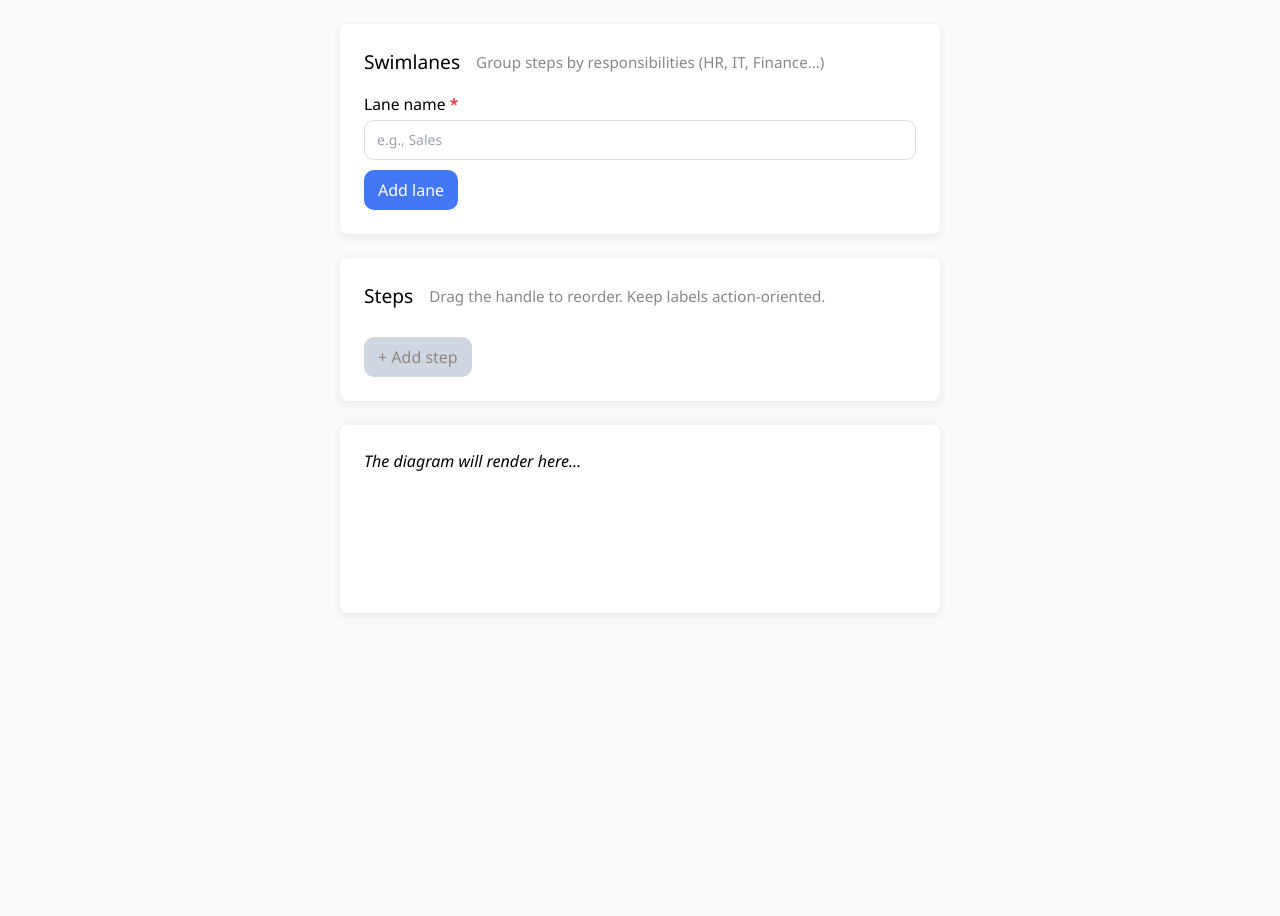
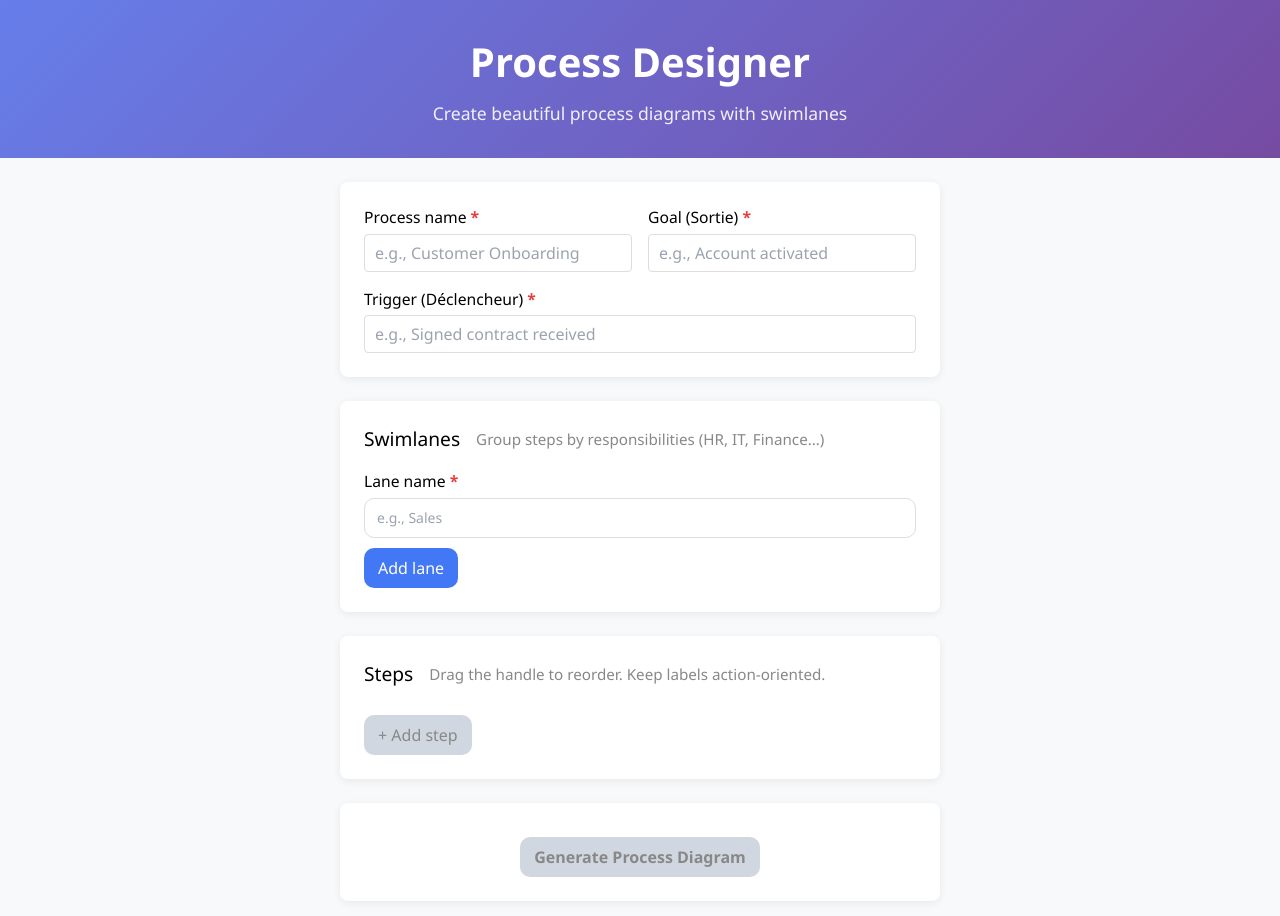
Before and after one commit to Zaymyr/Process_app, a React (Vite) app: page / in a window 1280 px wide. Shown: the top 916 px of the page. Before the commit the page ends 800 px from the top, so only its background shows below. Built offline with nearby package versions, Linux system fonts and the light colour scheme.

Commit message:
Add title and generate button

```diff
--- a/src/App.css
+++ b/src/App.css
@@ -3,6 +3,26 @@ body {
   background: #f8f9fa;
   margin: 0;
   padding: 0;
+}
+
+.header {
+  text-align: center;
+  padding: 32px 24px;
+  background: linear-gradient(135deg, #667eea 0%, #764ba2 100%);
+  color: white;
+  margin-bottom: 0;
+}
+
+.header h1 {
+  margin: 0 0 8px 0;
+  font-size: 2.5em;
+  font-weight: 600;
+}
+
+.header p {
+  margin: 0;
+  font-size: 1.1em;
+  opacity: 0.9;
 }
 
 .card {
@@ -12,6 +32,36 @@ body {
   margin: 24px auto;
   padding: 24px;
   max-width: 600px;
+}
+
+.generate-section {
+  text-align: center;
+}
+
+.generate-btn {
+  font-size: 1.1em;
+  padding: 12px 32px;
+  background: linear-gradient(135deg, #667eea 0%, #764ba2 100%);
+  border: none;
+  border-radius: 8px;
+  color: white;
+  font-weight: 600;
+  cursor: pointer;
+  transition: all 0.3s ease;
+  box-shadow: 0 4px 15px rgba(102, 126, 234, 0.3);
+}
+
+.generate-btn:hover:not(:disabled) {
+  transform: translateY(-2px);
+  box-shadow: 0 6px 20px rgba(102, 126, 234, 0.4);
+}
+
+.generate-btn:disabled {
+  background: #d1d7e0;
+  color: #888;
+  cursor: not-allowed;
+  transform: none;
+  box-shadow: none;
 }
 
 .sec-hdr {
@@ -29,6 +79,16 @@ body {
 .hint {
   font-size: 0.95em;
   color: #888;
+}
+
+.grid2 {
+  display: grid;
+  grid-template-columns: 1fr 1fr;
+  gap: 16px;
+}
+
+.grid2 .full {
+  grid-column: 1 / -1;
 }
 
 .row {
@@ -133,9 +193,15 @@ body {
     max-width: 98vw;
     padding: 12px;
   }
+  .grid2 {
+    grid-template-columns: 1fr;
+  }
   .row {
     flex-direction: column;
     gap: 6px;
+  }
+  .header h1 {
+    font-size: 2em;
   }
 }
 
--- a/src/App.tsx
+++ b/src/App.tsx
@@ -1,5 +1,6 @@
 import './App.css';
 import React, { useState } from "react";
+import { MetaForm } from "./components/MetaForm";
 import { LaneList } from "./components/LaneList";
 import { StepList } from "./components/StepList";
 import { MermaidDiagram } from "./components/MermaidDiagram";
@@ -7,12 +8,18 @@ import { Lane, Step } from "./types";
 import { uid, esc } from "./utils";
 
 export default function App() {
+  // Meta information
+  const [processName, setProcessName] = useState("");
+  const [goal, setGoal] = useState("");
+  const [trigger, setTrigger] = useState("");
+
   const [lanes, setLanes] = useState<Lane[]>([]);
   const [newLaneName, setNewLaneName] = useState("");
   const [steps, setSteps] = useState<Step[]>([]);
   const [touched, setTouched] = useState<Record<string, boolean>>({});
   const [errors, setErrors] = useState<string[]>([]);
   const [mermaidSrc, setMermaidSrc] = useState("");
+  const [isGenerated, setIsGenerated] = useState(false);
 
   // Lane Handlers
   const addLane = () => {
@@ -58,8 +65,41 @@ export default function App() {
     setOverIndex(null);
   };
 
-  // Mermaid diagram generation
-  React.useEffect(() => {
+  // Generate diagram
+  const generateDiagram = () => {
+    // Validate required fields
+    const newTouched = { ...touched };
+    let hasErrors = false;
+
+    if (!processName) {
+      newTouched.processName = true;
+      hasErrors = true;
+    }
+    if (!goal) {
+      newTouched.goal = true;
+      hasErrors = true;
+    }
+    if (!trigger) {
+      newTouched.trigger = true;
+      hasErrors = true;
+    }
+    if (lanes.length === 0) {
+      newTouched.lanes = true;
+      hasErrors = true;
+    }
+    if (steps.length === 0) {
+      hasErrors = true;
+    }
+
+    setTouched(newTouched);
+
+    if (hasErrors) {
+      setErrors(["Please fill in all required fields and add at least one lane and one step."]);
+      return;
+    }
+
+    setErrors([]);
+
     if (lanes.length && steps.length) {
       const rows = steps.map(
         (step) =>
@@ -71,10 +111,28 @@ export default function App() {
     } else {
       setMermaidSrc("");
     }
-  }, [lanes, steps]);
+
+    setIsGenerated(true);
+  };
 
   return (
     <div className="wrap">
+      <header className="header">
+        <h1>Process Designer</h1>
+        <p>Create beautiful process diagrams with swimlanes</p>
+      </header>
+
+      <MetaForm
+        processName={processName}
+        setProcessName={setProcessName}
+        goal={goal}
+        setGoal={setGoal}
+        trigger={trigger}
+        setTrigger={setTrigger}
+        touched={touched}
+        markTouched={markTouched}
+      />
+
       <LaneList
         lanes={lanes}
         newLaneName={newLaneName}
@@ -101,7 +159,17 @@ export default function App() {
         handleDragEnd={handleDragEnd}
       />
 
-      <MermaidDiagram mermaidSrc={mermaidSrc} setErrors={setErrors} />
+      <section className="card generate-section">
+        <button
+          className="btn generate-btn"
+          onClick={generateDiagram}
+          disabled={!processName || !goal || !trigger || lanes.length === 0 || steps.length === 0}
+        >
+          Generate Process Diagram
+        </button>
+      </section>
+
+      {isGenerated && <MermaidDiagram mermaidSrc={mermaidSrc} setErrors={setErrors} />}
 
       {errors.length > 0 && (
         <div className="error-list">
```
